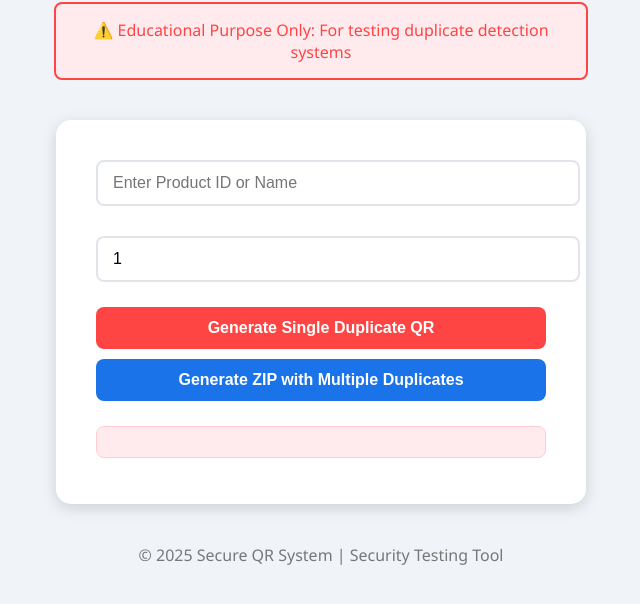
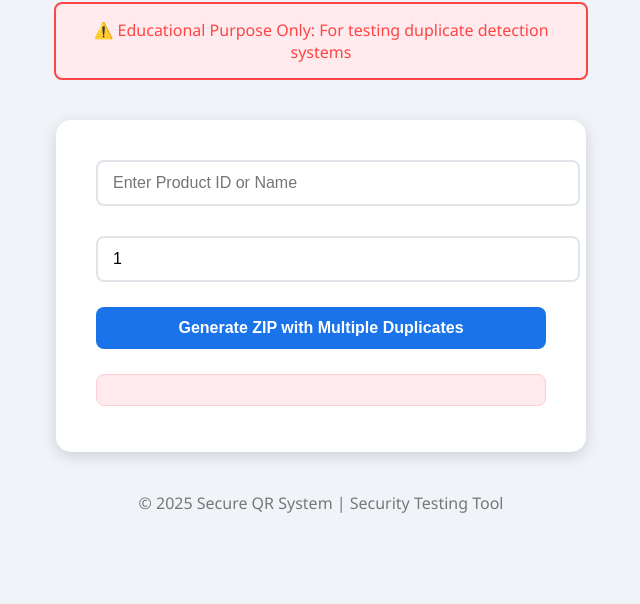
Before and after one commit to Guruvel-Creativities/Fake-Product-Detection, a plain HTML site: page dup.html in a window 1280 px wide. Shown: the part 202-806 px from the top of the page, without its empty margins (319-959 px from the left). Drawn offline with nearby package versions, Linux system fonts and the light colour scheme.

Commit message:
Update dup.html

```diff
--- a/dup.html
+++ b/dup.html
@@ -153,7 +153,6 @@
     <input id="productInput" type="text" placeholder="Enter Product ID or Name">
     <input id="countInput" type="number" placeholder="Enter Number of QR Codes" min="1" value="1">
 
-    <button class="btn btn-danger" onclick="generateDuplicateQR()">Generate Single Duplicate QR</button>
     <button class="btn btn-primary" onclick="generateDuplicateZIP()">Generate ZIP with Multiple Duplicates</button>
 
     <p id="status"></p>
```
